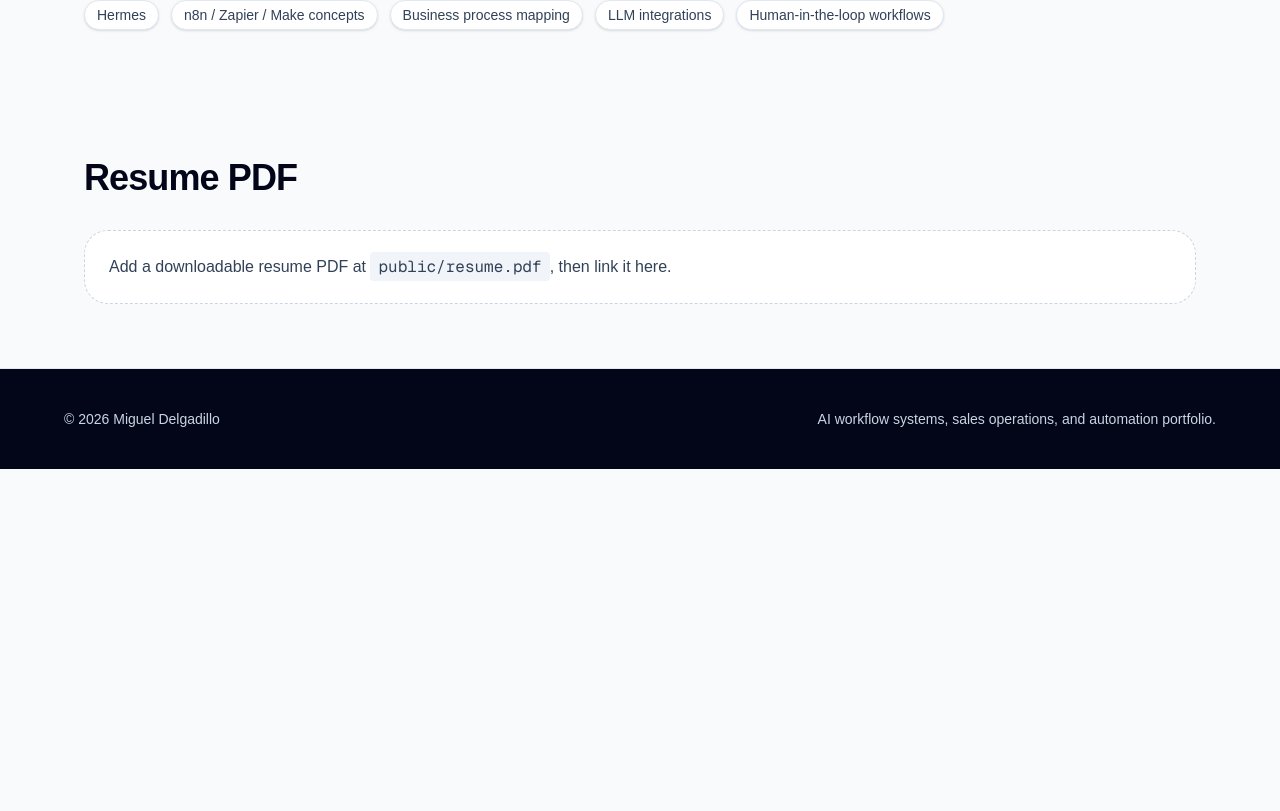
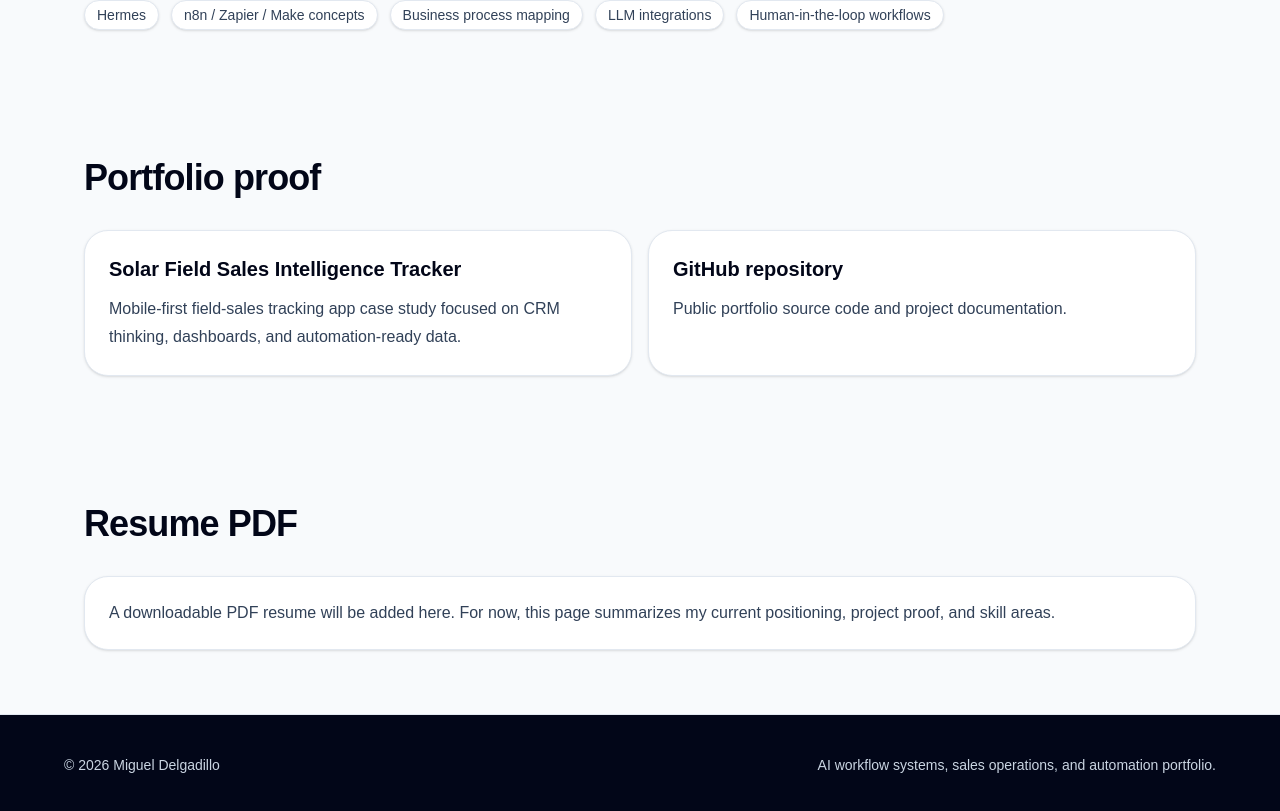
Before and after one commit to SocialMediaPractices/miguel-ai-portfolio, a Next.js app: page /resume in a window 1280 px wide. Shown: the part 904-1715 px from the top of the page. Before the commit the page ends 1373 px from the top, so only its background shows below. Built offline with nearby package versions, Linux system fonts and the light colour scheme.

Commit message:
Clean contact and resume placeholders

```diff
--- a/app/contact/page.tsx
+++ b/app/contact/page.tsx
@@ -1,4 +1,6 @@
+import Link from "next/link";
 import { Section } from "@/components/Section";
+import { site } from "@/content/site";
 
 export const metadata = {
   title: "Contact | Miguel Delgadillo",
@@ -39,7 +41,14 @@ export default function ContactPage() {
       <section className="mx-auto max-w-6xl px-5 pb-20">
         <div className="rounded-3xl border border-slate-200 bg-white p-6 shadow-sm">
           <h2 className="text-2xl font-semibold text-slate-950">Contact details</h2>
-          <p className="mt-3 text-slate-700">Add email, LinkedIn, and GitHub links here before publishing.</p>
+          <div className="mt-5 grid gap-3 text-slate-700 sm:grid-cols-2">
+            <Link className="rounded-2xl border border-slate-200 p-4 hover:border-blue-300" href={site.github}>
+              GitHub portfolio repo
+            </Link>
+            <div className="rounded-2xl border border-slate-200 p-4">LinkedIn: add public profile URL</div>
+            <div className="rounded-2xl border border-slate-200 p-4">Email: add preferred contact email</div>
+            <div className="rounded-2xl border border-slate-200 p-4">Resume: available on request for now</div>
+          </div>
         </div>
       </section>
     </main>
--- a/app/resume/page.tsx
+++ b/app/resume/page.tsx
@@ -1,6 +1,7 @@
+import Link from "next/link";
 import { Badge } from "@/components/Badge";
 import { Section } from "@/components/Section";
-import { skills } from "@/content/site";
+import { site, skills } from "@/content/site";
 
 export const metadata = {
   title: "Resume | Miguel Delgadillo",
@@ -39,10 +40,34 @@ export default function ResumePage() {
         </div>
       </Section>
 
+      <Section title="Portfolio proof">
+        <div className="grid gap-4 md:grid-cols-2">
+          <Link
+            href="/projects/solar-field-sales-intelligence-tracker"
+            className="rounded-3xl border border-slate-200 bg-white p-6 shadow-sm hover:border-blue-300"
+          >
+            <h2 className="text-xl font-semibold text-slate-950">Solar Field Sales Intelligence Tracker</h2>
+            <p className="mt-3 leading-7 text-slate-700">
+              Mobile-first field-sales tracking app case study focused on CRM thinking, dashboards,
+              and automation-ready data.
+            </p>
+          </Link>
+          <Link
+            href={site.github}
+            className="rounded-3xl border border-slate-200 bg-white p-6 shadow-sm hover:border-blue-300"
+          >
+            <h2 className="text-xl font-semibold text-slate-950">GitHub repository</h2>
+            <p className="mt-3 leading-7 text-slate-700">
+              Public portfolio source code and project documentation.
+            </p>
+          </Link>
+        </div>
+      </Section>
+
       <Section title="Resume PDF">
-        <div className="rounded-3xl border border-dashed border-slate-300 bg-white p-6 text-slate-700">
-          Add a downloadable resume PDF at <code className="rounded bg-slate-100 px-2 py-1">public/resume.pdf</code>,
-          then link it here.
+        <div className="rounded-3xl border border-slate-200 bg-white p-6 text-slate-700 shadow-sm">
+          A downloadable PDF resume will be added here. For now, this page summarizes my current positioning,
+          project proof, and skill areas.
         </div>
       </Section>
     </main>
--- a/content/site.ts
+++ b/content/site.ts
@@ -6,7 +6,7 @@ export const site = {
   location: "San Diego, CA",
   email: "",
   linkedin: "",
-  github: "",
+  github: "https://github.com/SocialMediaPractices/miguel-ai-portfolio",
 };
 
 export const skills = [
```
